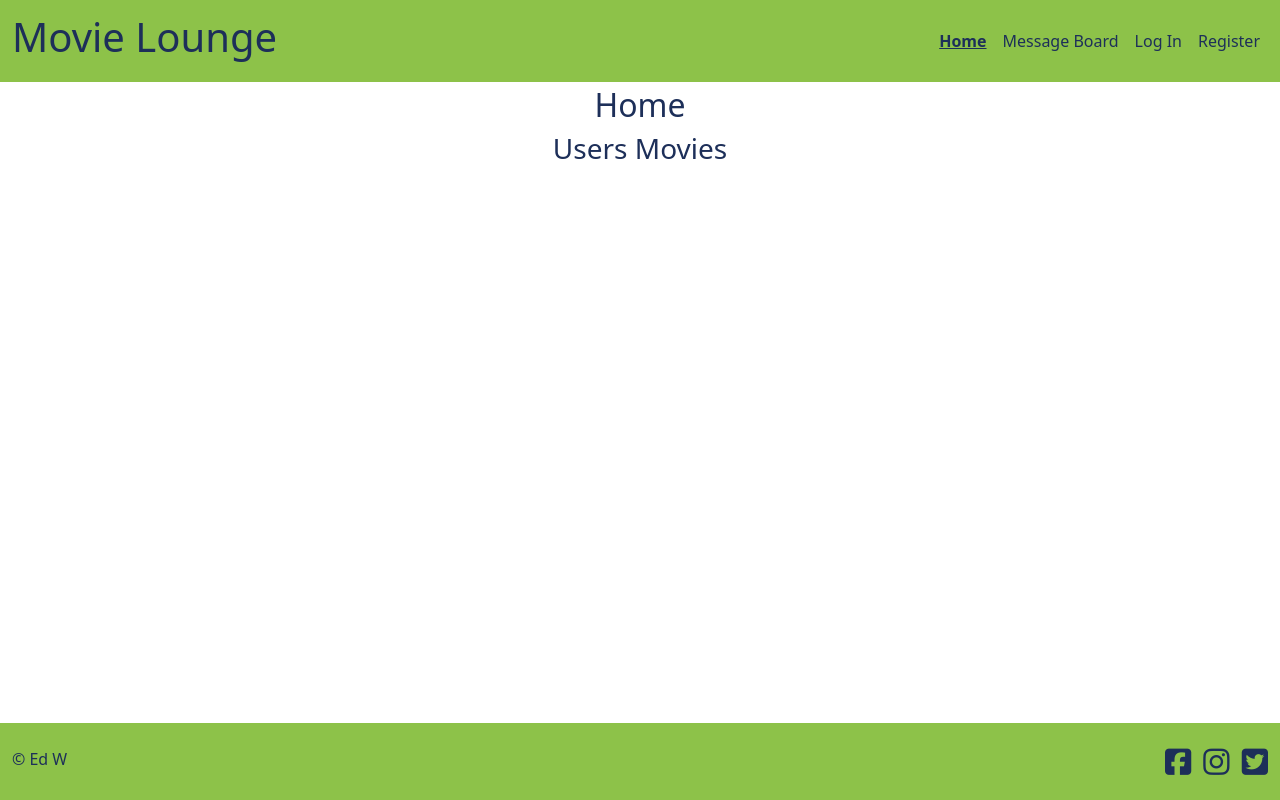
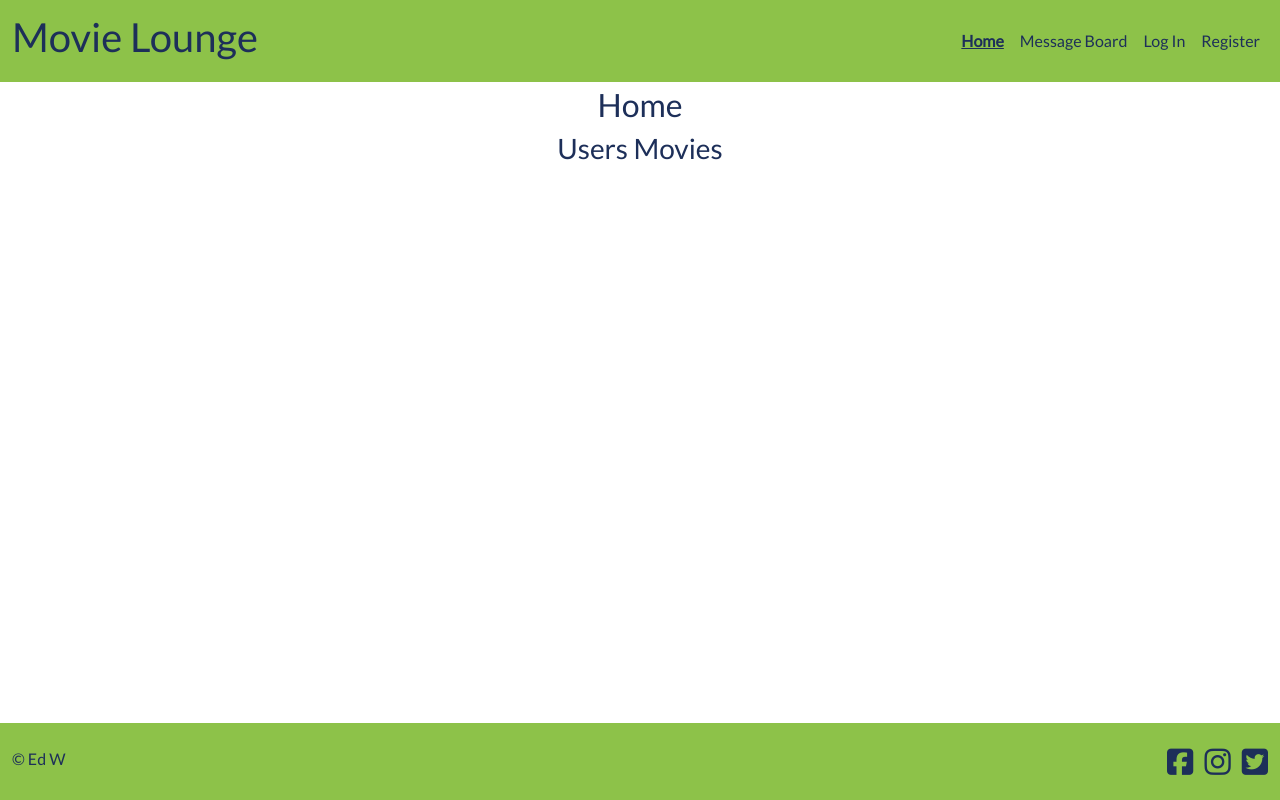
Before and after one commit to Ed-Whyatt/movie-lounge-ms-3, a Flask app: page /get_movies in a window 1280 px wide. Run offline with Flask 2, Linux system fonts and the light colour scheme; data that the repository does not hold is empty; some libraries are stand-ins or nearby versions.

Commit message:
Add font lato import and font family lato in body

```diff
--- a/movielounge/static/css/style.css
+++ b/movielounge/static/css/style.css
@@ -1,9 +1,12 @@
+@import url('https://fonts.googleapis.com/css2?family=Lato:ital,wght@0,100;0,300;0,400;1,100&display=swap');
+
 body {
     min-height: 100vh;
     position: relative;
     margin: 0;
     padding-bottom: 100px;
     box-sizing: border-box;
+    font-family: 'Lato', sans-serif;
   }
 
 /* Background colors */
```
